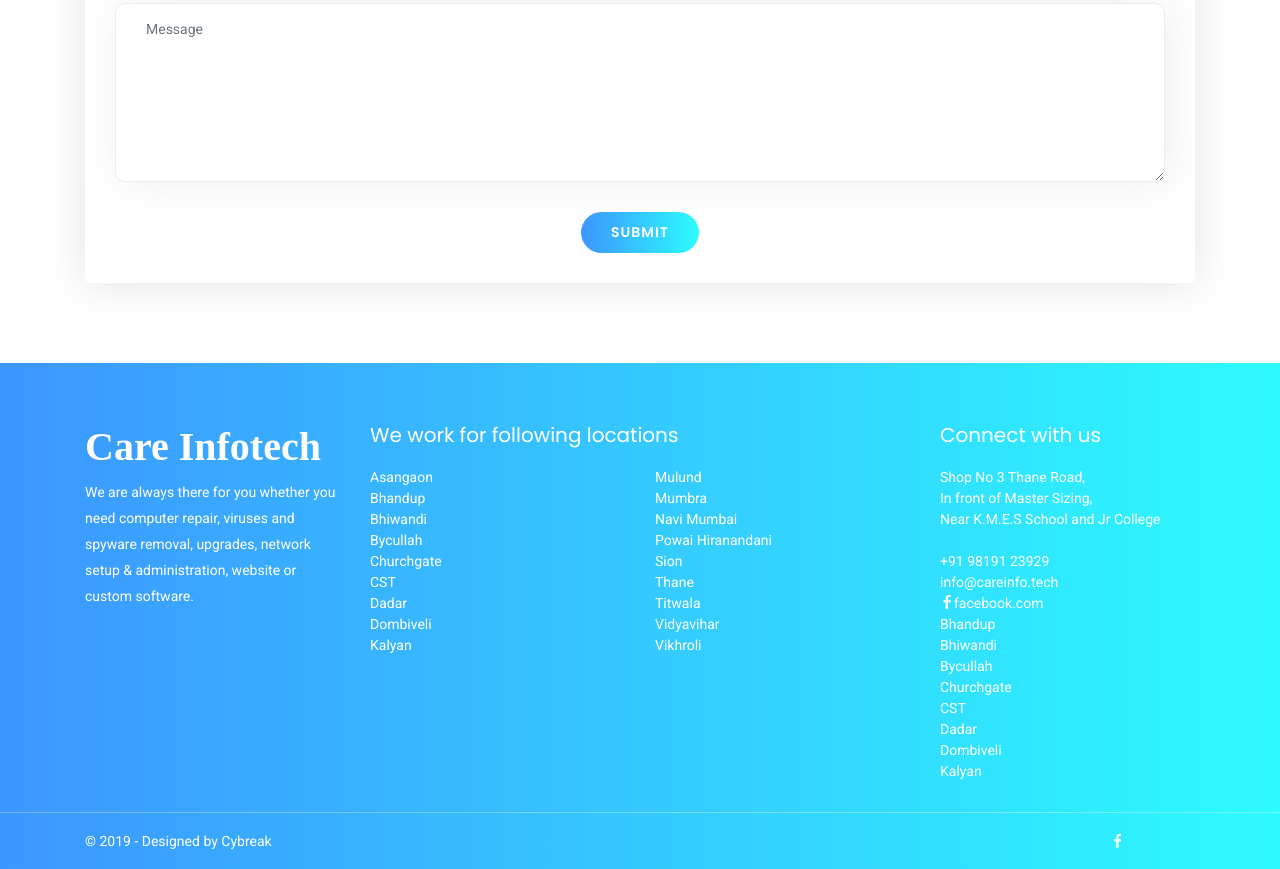
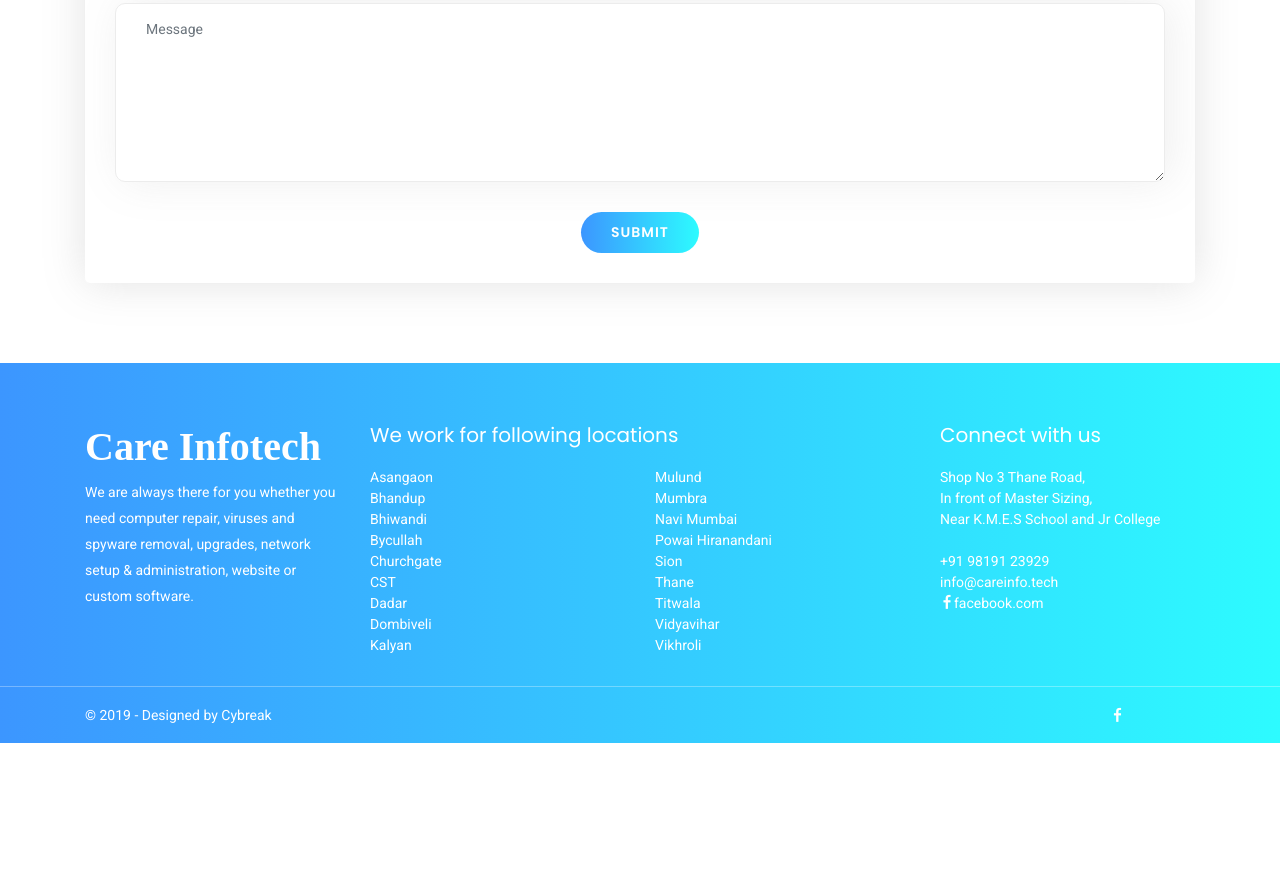
Before and after one commit to cybereak/careinfotech.github.io, a plain HTML site: page index.html in a window 1280 px wide. Shown: the part 5255-6124 px from the top of the page. After the commit the page ends 5998 px from the top, so only its background shows below. Drawn offline with nearby package versions, Linux system fonts and the light colour scheme; files whose address does not match are found by name; a web font is replaced by a local one.

Commit message:
Update index.html

```diff
--- a/index.html
+++ b/index.html
@@ -998,22 +998,6 @@
                   </li>
                   <li><a class="facebook text-white" href="#"><i class="lni-facebook-filled"></i>facebook.com</a>
                   </li>
-                  <li><a class="text-white" href="#">Bhandup</a>
-                  </li>
-                  <li><a class="text-white" href="#">Bhiwandi</a>
-                  </li>
-                  <li><a class="text-white" href="#">Bycullah</a>
-                  </li>
-                  <li><a class="text-white" href="#">Churchgate</a>
-                  </li>
-                  <li><a class="text-white" href="#">CST</a>
-                  </li>
-                  <li><a class="text-white" href="#">Dadar</a>
-                  </li>
-                  <li><a class="text-white" href="#">Dombiveli</a>
-                  </li>
-                  <li><a class="text-white"  href="#">Kalyan</a>
-                  </li>
                 </ul>
         </div>
       </div>
```
